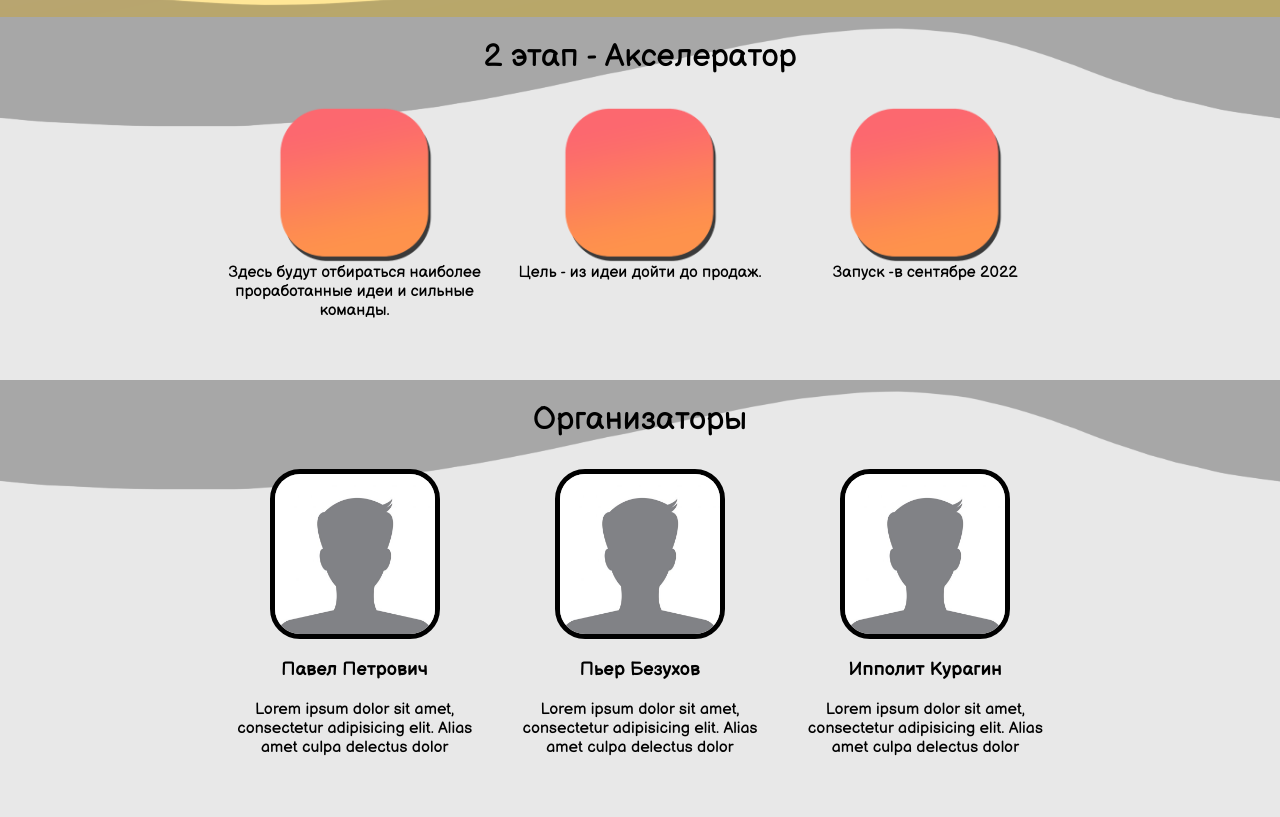
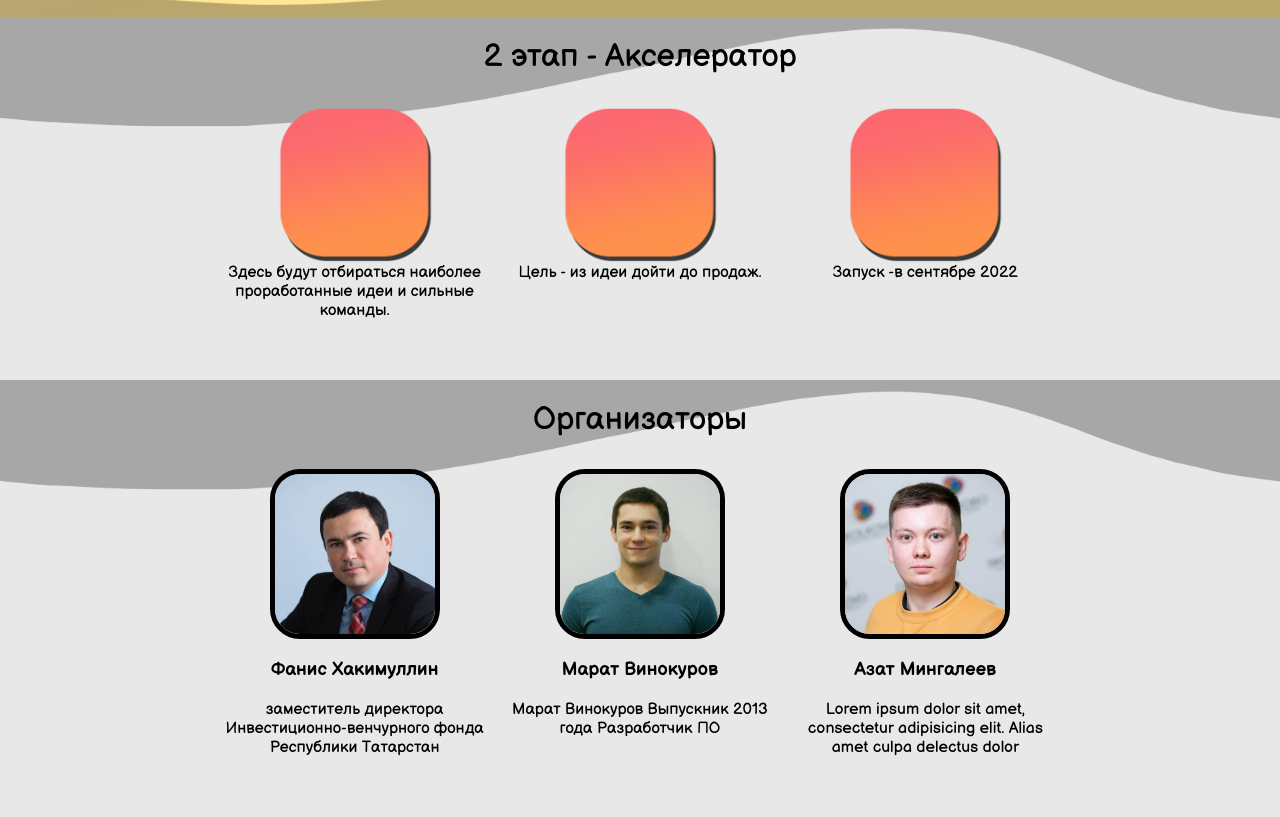
Before and after one commit to Belousk/lounchYourProject, a plain HTML site: page index.html in a window 1280 px wide. Shown: the part 1472-2289 px from the top of the page. Drawn offline with Linux system fonts and the light colour scheme.

Commit message:
add to LP information about organisators

```diff
--- a/index.html
+++ b/index.html
@@ -31,7 +31,9 @@
             <div class="description">Выпускники Лицея-интерната №2 сами в школьном возрасте сталкивались с похожими
                 проблемами и захотели дать возможность стать предпринимателями лицеистам уже в школе.
             </div>
-            <div class="button_flex"><a href="https://docs.google.com/forms/d/e/1FAIpQLSe4VKl9KsewBBDpwWTpiAmm1pz0D-8u30YUQnNVilbo80VvjQ/viewform?usp=sf_link" class="sign_up_button">Зарегистрируйся</a></div>
+            <div class="button_flex"><a
+                    href="https://docs.google.com/forms/d/e/1FAIpQLSe4VKl9KsewBBDpwWTpiAmm1pz0D-8u30YUQnNVilbo80VvjQ/viewform?usp=sf_link"
+                    class="sign_up_button">Зарегистрируйся</a></div>
         </div>
     </div>
 
@@ -73,7 +75,9 @@
                         идеи.
                     </div>
                 </div>
-                <div class="button_flex"><a href="https://docs.google.com/forms/d/e/1FAIpQLSe4VKl9KsewBBDpwWTpiAmm1pz0D-8u30YUQnNVilbo80VvjQ/viewform?usp=sf_link" class="sign_up_button">Зарегистрируйся</a></div>
+                <div class="button_flex"><a
+                        href="https://docs.google.com/forms/d/e/1FAIpQLSe4VKl9KsewBBDpwWTpiAmm1pz0D-8u30YUQnNVilbo80VvjQ/viewform?usp=sf_link"
+                        class="sign_up_button">Зарегистрируйся</a></div>
             </div>
         </div>
     </div>
@@ -104,22 +108,24 @@
                 <h1 style="font-weight: normal">Организаторы</h1>
                 <div class="purposes">
                     <div class="purpose">
-                        <img class="avatar" src="img/avatar.jpg" alt="">
-                        <h3>Павел Петрович</h3>
+                        <img class="avatar" src="img/Фанис_абый.jpg" alt="">
+                        <h3>Фанис Хакимуллин</h3>
                         <div>
-                            Lorem ipsum dolor sit amet, consectetur adipisicing elit. Alias amet culpa delectus dolor
+                            заместитель директора Инвестиционно-венчурного фонда Республики Татарстан
                         </div>
                     </div>
                     <div class="purpose">
-                        <img class="avatar" src="img/avatar.jpg" alt="">
-                        <h3>Пьер Безухов</h3>
+                        <img class="avatar" src="img/Марат_Винокуров.jpg" alt="">
+                        <h3>Марат Винокуров</h3>
                         <div>
-                            Lorem ipsum dolor sit amet, consectetur adipisicing elit. Alias amet culpa delectus dolor
+                            Марат Винокуров
+                            Выпускник 2013 года
+                            Разработчик ПО
                         </div>
                     </div>
                     <div class="purpose">
-                        <img class="avatar" src="img/avatar.jpg" alt="">
-                        <h3>Ипполит Курагин</h3>
+                        <img class="avatar" src="img/Азат_абый.jpg" alt="">
+                        <h3>Азат Мингалеев</h3>
                         <div>
                             Lorem ipsum dolor sit amet, consectetur adipisicing elit. Alias amet culpa delectus dolor
                         </div>
```
Also changed, not shown: img/Азат_абый.jpg (added), img/Марат_Винокуров.jpg (added), img/Фанис_абый.jpg (added).
